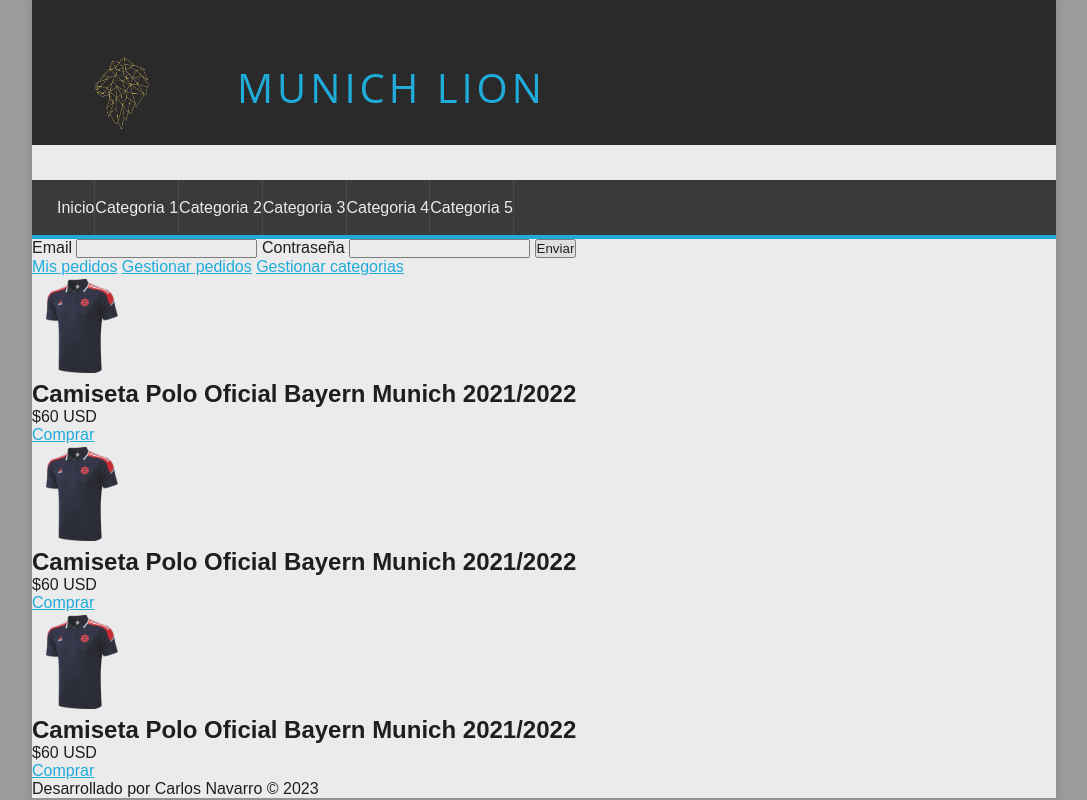
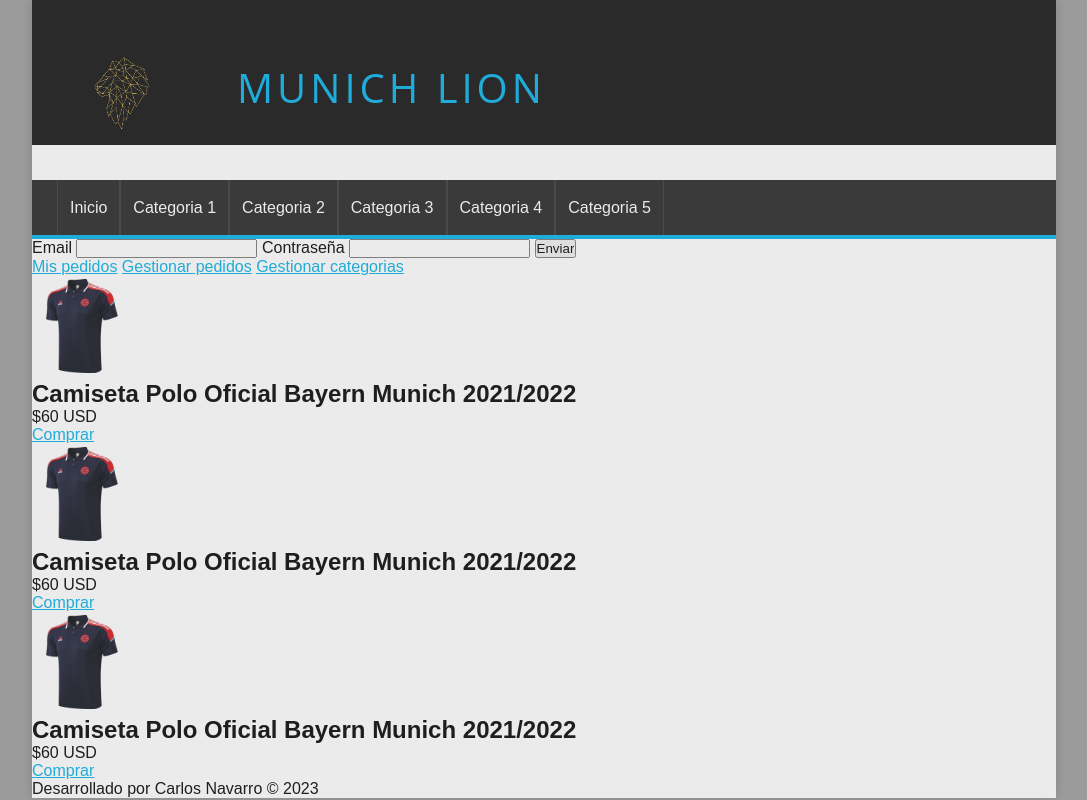
Before and after one commit to cleandro23/proyectoProgra3, a PHP site: page / in a window 1280 px wide. Shown: the whole page, without its empty margins (96-1183 px from the left). Run offline with PHP 8.4, Linux system fonts and the light colour scheme.

Commit message:
Estilos del menu

```diff
--- a/assets/css/styles.css
+++ b/assets/css/styles.css
@@ -71,11 +71,6 @@
     border-bottom: 4px solid #01B1EA;
 }
 
-#menu a{
-    color: white;
-    text-decoration: none;
-}
-
 #menu ul{
     list-style: none ;
     text-decoration: none;
@@ -90,6 +85,23 @@
     text-decoration: none;
 }
 
+#menu a{
+    display: block;
+    color: white;
+    text-decoration: none;
+    padding-left: 12px;
+    padding-right: 12px;
+    transition: all 300ms;
+}
+
+#menu a:first-child{
+    border-left: 1px solid #363636;
+}
+
+#menu a:hover{
+    background: #01B1EA;
+}
+
 .product img{
     width: 100px;
 }
```
